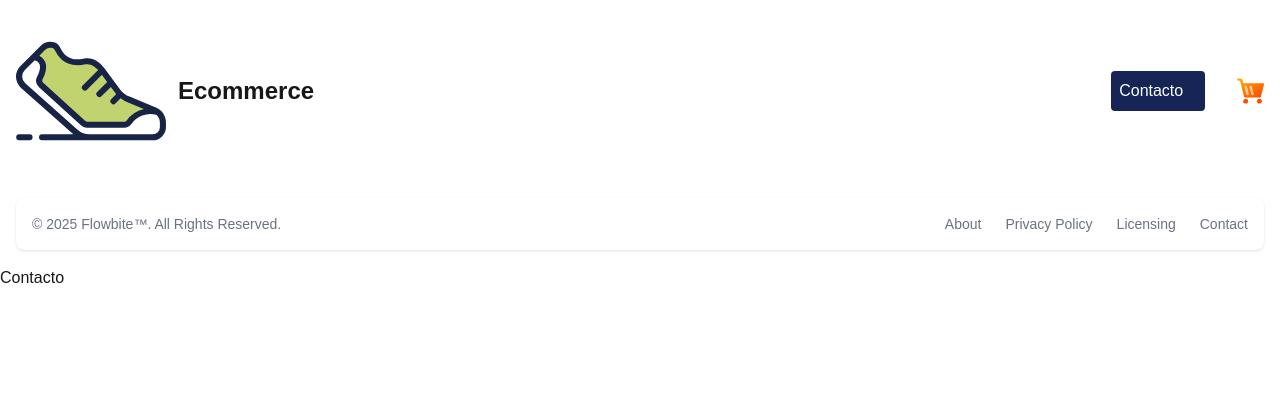
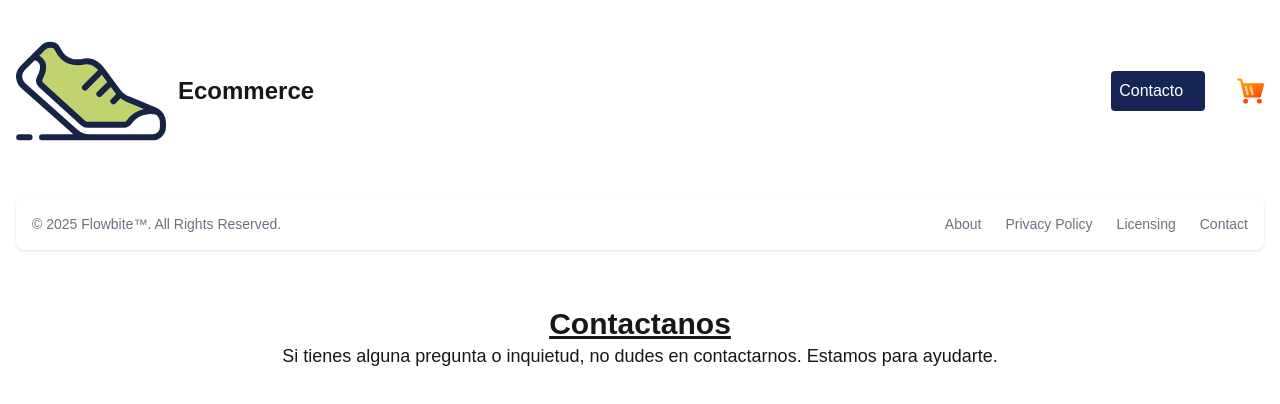
Before and after one commit to nehuis/Next-js, a Next.js app: page /contact in a window 1280 px wide. Shown: the top 404 px of the page. Built offline with nearby package versions, Linux system fonts and the light colour scheme.

Commit message:
edito pagina de contacto

```diff
--- a/src/app/contact/page.js
+++ b/src/app/contact/page.js
@@ -10,8 +10,14 @@ export function generateMetaData({ params, searchParams }, parent) {
 
 export default function ContactPage() {
   return (
-    <>
-      <h1>Contacto</h1>
-    </>
+    <div className="flex flex-col items-center justify-center">
+      <h1 className="text-3xl font-bold underline text-center mt-10">
+        Contactanos
+      </h1>
+      <p className="text-lg mb-2">
+        Si tienes alguna pregunta o inquietud, no dudes en contactarnos. Estamos
+        para ayudarte.
+      </p>
+    </div>
   );
 }
--- a/src/app/details/[slug]/page.js
+++ b/src/app/details/[slug]/page.js
@@ -7,12 +7,12 @@ export default async function DetailPage({ params }) {
   if (!product) {
     return (
       <div className="flex flex-col items-center justify-center h-screen">
-        <h1 className="text-3xl font-bold mb-4">Product Not Found</h1>
+        <h1 className="text-3xl font-bold mb-4">Producto no encontrado</h1>
         <p className="text-lg mb-2">
-          The product you are looking for does not exist.
+          El producto que estás buscando no existe.
         </p>
         <Link href="/products/all" className="text-blue-500 hover:underline">
-          Go back to Products
+          Volver a Productos
         </Link>
       </div>
     );
```
